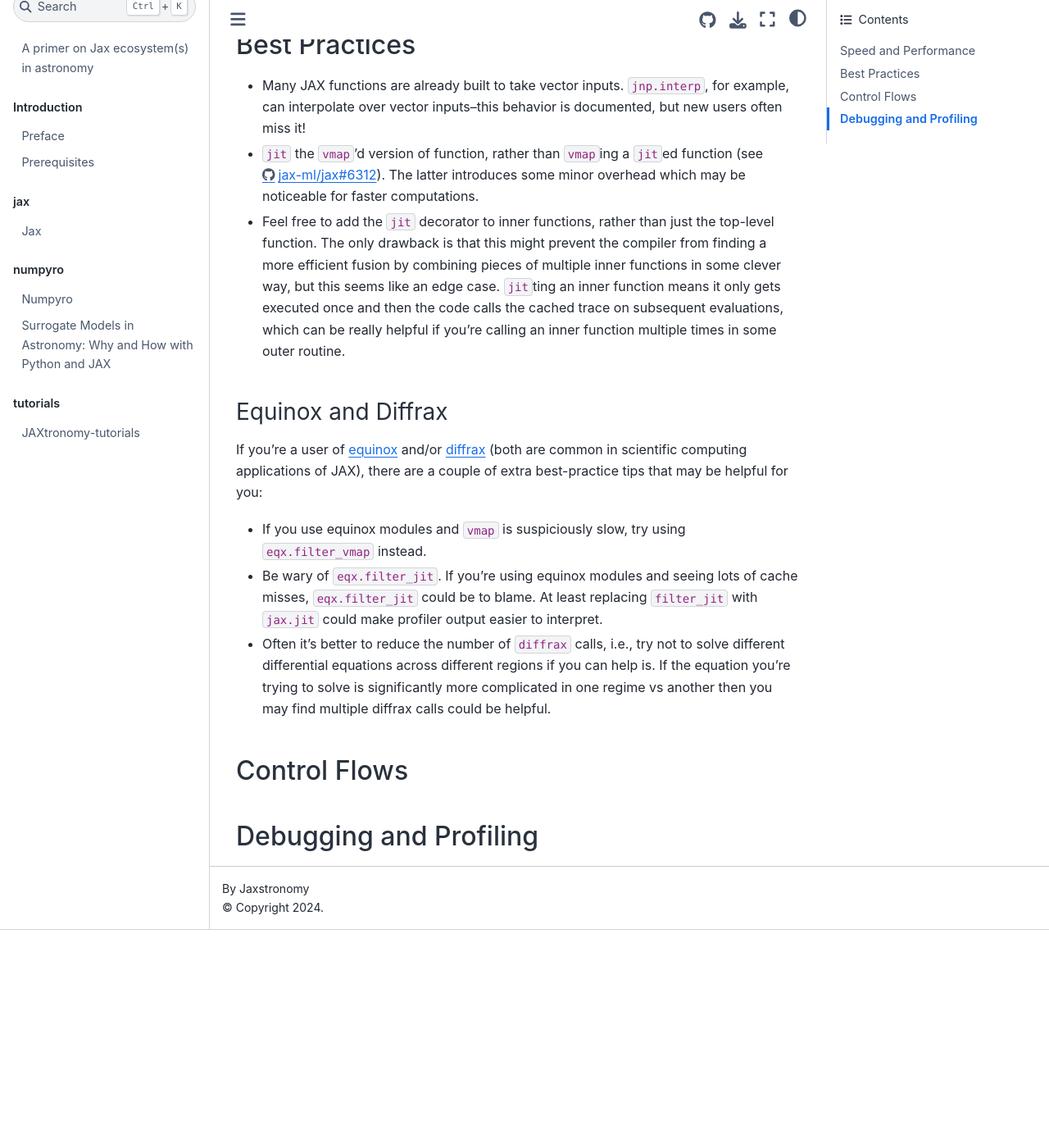
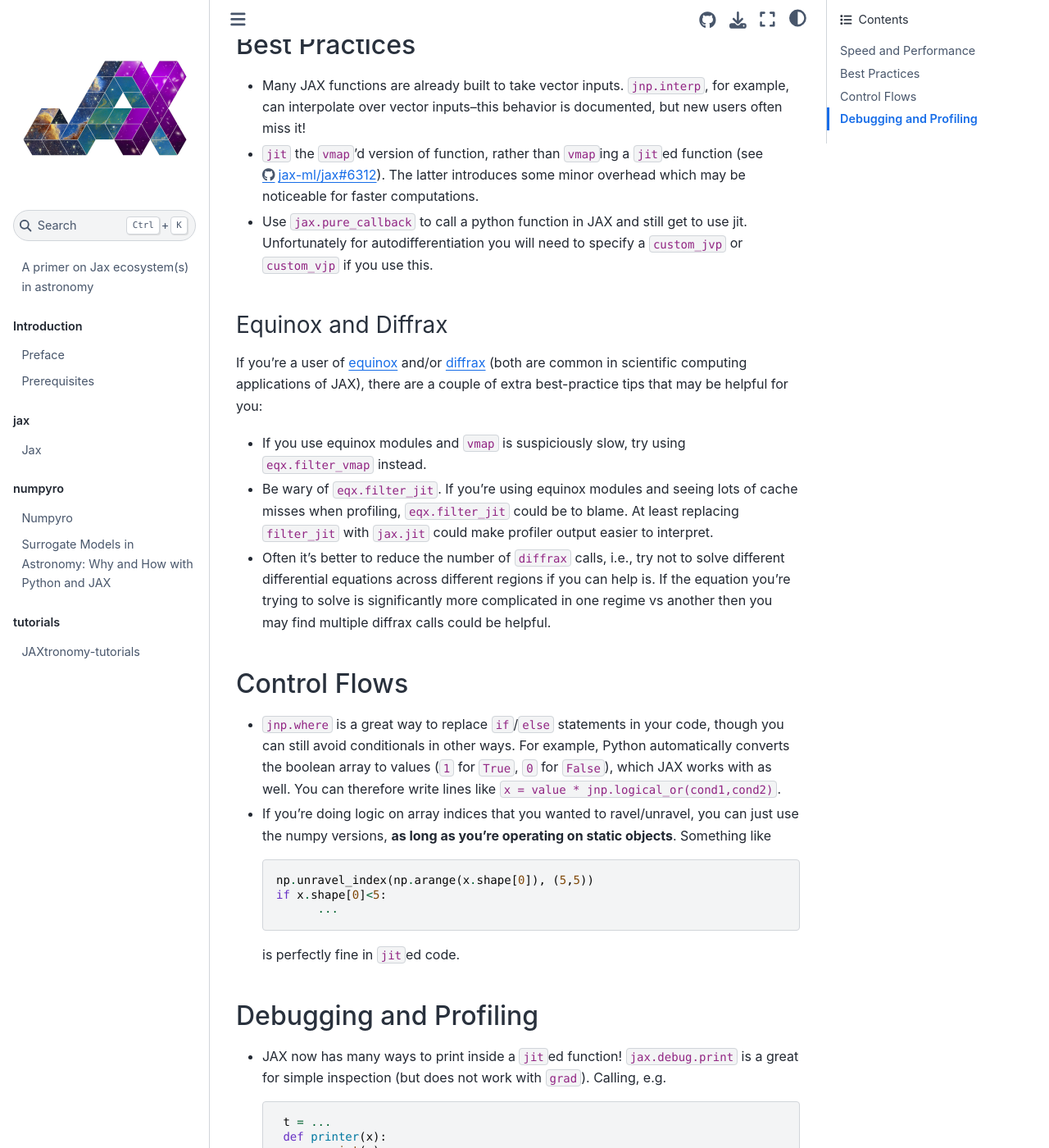
Before and after one commit to JAXtronomy/jax-astro-guide, a Jupyter Book: the page built from doc/chapters/jax/tips.md, in a window 1280 px wide and 1400 px high, scrolled down 489 px. Shown: the whole window at 82% size. Built offline with Jupyter Book 1.0.4 settings and Sphinx 7.4.7 and the Sphinx Book theme 1.1.4, drawn with Linux system fonts in a browser that asks for light colours; pages that are not in the unit, such as notebooks, are missing from menus; before the commit the page ends 1623 px from its top, so only the background shows below that; some of the changed text lies outside the part shown.

Commit message:
Update tips.md

````diff
--- a/doc/chapters/jax/tips.md
+++ b/doc/chapters/jax/tips.md
@@ -14,14 +14,32 @@
 ## Best Practices
  - Many JAX functions are already built to take vector inputs.  `jnp.interp`, for example, can interpolate over vector inputs--this behavior is documented, but new users often miss it!
  - `jit` the `vmap`'d version of function, rather than `vmap`ing a `jit`ed function (see [https://github.com/jax-ml/jax/issues/6312](https://github.com/jax-ml/jax/issues/6312)).  The latter introduces some minor overhead which may be noticeable for faster computations.
- - Feel free to add the `jit` decorator to inner functions, rather than just the top-level function.  The only drawback is that this might prevent the compiler from finding a more efficient fusion by combining pieces of multiple inner functions in some clever way, but this seems like an edge case.  `jit`ting an inner function means it only gets executed once and then the code calls the cached trace on subsequent evaluations, which can be really helpful if you're calling an inner function multiple times in some outer routine.
+ - Use `jax.pure_callback` to call a python function in JAX and still get to use jit.  Unfortunately for autodifferentiation you will need to specify a `custom_jvp` or `custom_vjp` if you use this.
 
 ### Equinox and Diffrax
 If you're a user of [equinox](https://docs.kidger.site/equinox/) and/or [diffrax](https://docs.kidger.site/diffrax/) (both are common in scientific computing applications of JAX), there are a couple of extra best-practice tips that may be helpful for you:
  - If you use equinox modules and `vmap` is suspiciously slow, try using `eqx.filter_vmap` instead.
- - Be wary of `eqx.filter_jit`.  If you're using equinox modules and seeing lots of cache misses, `eqx.filter_jit` could be to blame.  At least replacing `filter_jit` with `jax.jit` could make profiler output easier to interpret.
+ - Be wary of `eqx.filter_jit`.  If you're using equinox modules and seeing lots of cache misses when profiling, `eqx.filter_jit` could be to blame.  At least replacing `filter_jit` with `jax.jit` could make profiler output easier to interpret.
  - Often it's better to reduce the number of `diffrax` calls, i.e., try not to solve different differential equations across different regions if you can help is.  If the equation you're trying to solve is significantly more complicated in one regime vs another then you may find multiple diffrax calls could be helpful.
 
 ## Control Flows
+ - `jnp.where` is a great way to replace `if`/`else` statements in your code, though you can still avoid conditionals in other ways.  For example, Python automatically converts the boolean array to values (`1` for `True`, `0` for `False`), which JAX works with as well.  You can therefore write lines like  `x = value * jnp.logical_or(cond1,cond2)`.
+ - If you're doing logic on array indices that you wanted to ravel/unravel, you can just use the numpy versions, **as long as you're operating on static objects**.  Something like
+   ```
+   np.unravel_index(np.arange(x.shape[0]), (5,5))
+   if x.shape[0]<5:
+	     ...
+   ```
+   is perfectly fine in `jit`ed code.
 
 ## Debugging and Profiling
+ - JAX now has many ways to print inside a `jit`ed function!  `jax.debug.print` is a great for simple inspection (but does not work with `grad`).  Calling, e.g.
+   ```
+    t = ...
+    def printer(x):
+	      print(x)
+    jax.debug.callback(printer, t)
+   ```
+   works inside both `jit` and `grad`.  See [https://jax.readthedocs.io/en/latest/notebooks/external_callbacks.html](https://jax.readthedocs.io/en/latest/notebooks/external_callbacks.html) for more.
+ - Always use `.block_until_ready()` or do something with the result of your calculation if you're doing a timing test, otherwise you might just get the dispatch time (see [asynchronous dispatch](https://jax.readthedocs.io/en/latest/async_dispatch.html)).
+ - Don't be afraid of functions like `jax.lower(fun)(x)` or `jax.make_jaxpr(fun)(x)` to see what the compilers are doing to the function `fun` with input `x`.  The former is best for smaller, more contained functions.
````
Also changed, not shown: other parts of doc/chapters/jax/tips.md (+3 -3 lines).
